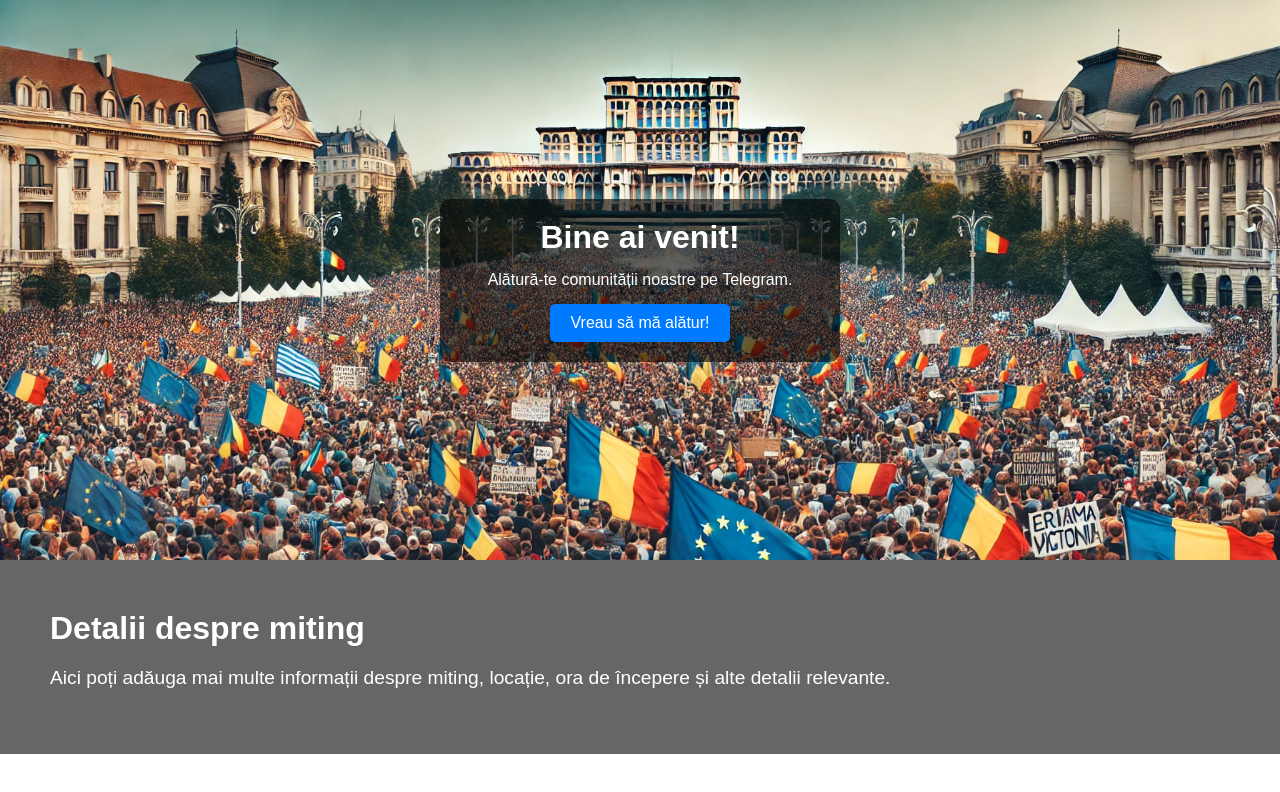
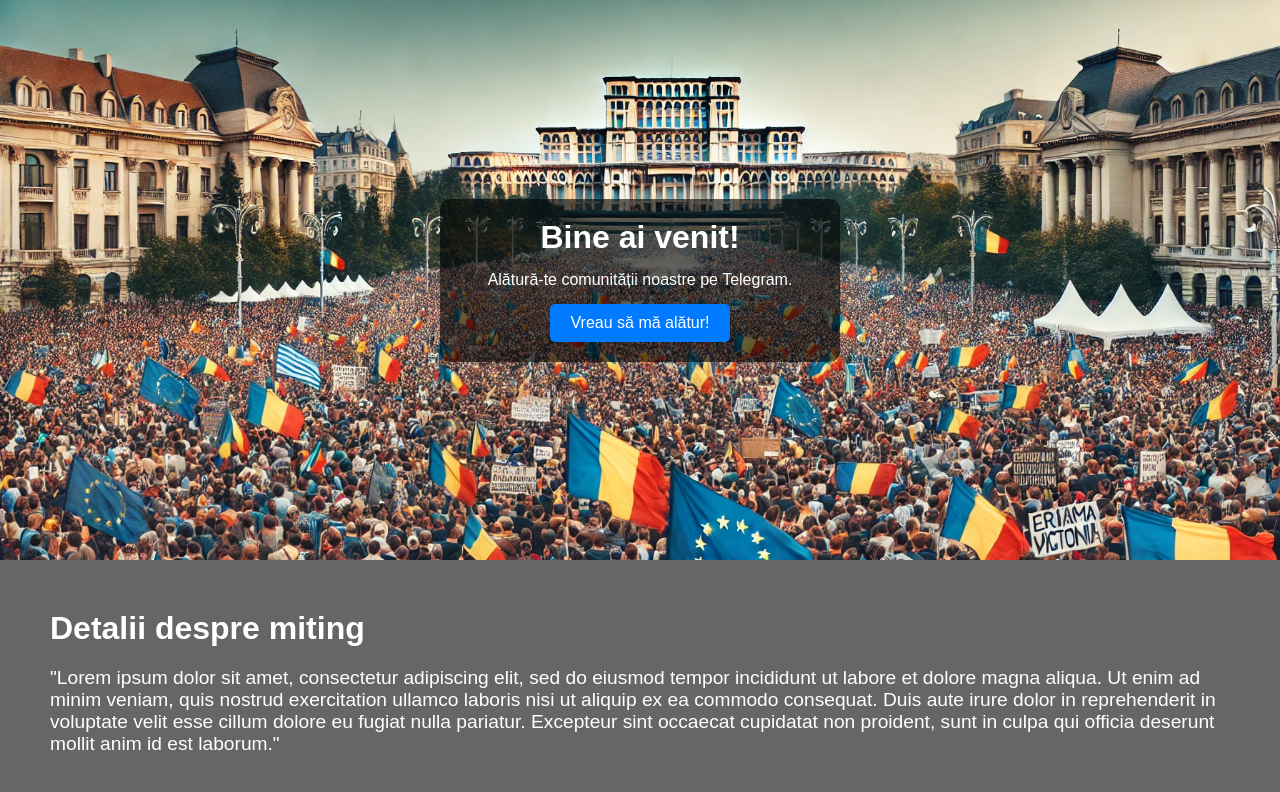
Before and after one commit to mfratila/site_miting, a plain HTML site: page index.html in a window 1280 px wide. Drawn offline with Linux system fonts and the light colour scheme.

Commit message:
edit text

```diff
--- a/index.html
+++ b/index.html
@@ -16,7 +16,8 @@
     </section>
     <section class="details-section">
         <h2>Detalii despre miting</h2>
-        <p>Aici poți adăuga mai multe informații despre miting, locație, ora de începere și alte detalii relevante.</p>
+        <p>"Lorem ipsum dolor sit amet, consectetur adipiscing elit, sed do eiusmod tempor incididunt ut labore et dolore magna aliqua. Ut enim ad minim veniam, quis nostrud exercitation ullamco laboris nisi ut aliquip ex ea commodo consequat. Duis aute irure dolor in reprehenderit in voluptate velit esse cillum dolore eu fugiat nulla pariatur. Excepteur sint occaecat cupidatat non proident, sunt in culpa qui officia deserunt mollit anim id est laborum."
+        </p>
     </section>
     <script src="script.js"></script>
 </html>
```
